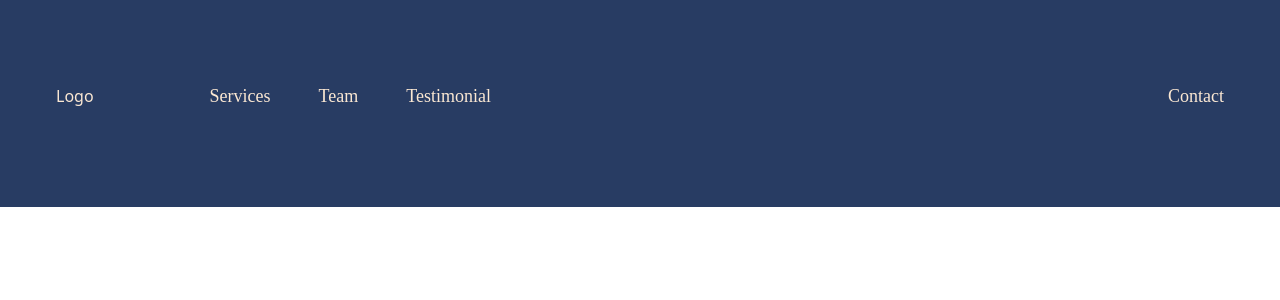
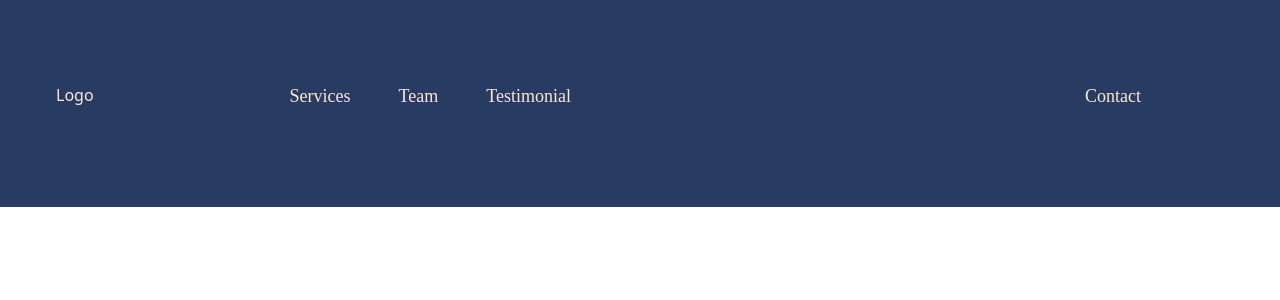
Before and after one commit to rookiexyz/figmaSite, a React (Create React App) app: page / in a window 1280 px wide. Shown: the top 300 px of the page. Built offline with nearby package versions, Linux system fonts and the light colour scheme.

Commit message:
install react icons

```diff
--- a/package.json
+++ b/package.json
@@ -8,6 +8,7 @@
     "@testing-library/user-event": "^13.5.0",
     "react": "^18.2.0",
     "react-dom": "^18.2.0",
+    "react-icons": "^4.8.0",
     "react-scripts": "5.0.1",
     "web-vitals": "^2.1.4"
   },
--- a/src/component/Navbar.jsx
+++ b/src/component/Navbar.jsx
@@ -1,17 +1,28 @@
-import React from 'react'
+import React, { useState } from 'react'
+import {FaBars, FaTimes} from 'react-icons/fa'
 
 
 const Navbar = () => {
+
+  const [click, setClick] = useState(false)
+
+  const handleClick = () => {
+    setClick(!click)
+  }
+
   return (
-    <div className='container lg:mx-auto flex justify-between lg:pt-[83px] pt-[50px] lg:pb-[97px] pb-[50px]'>
-      <div>
+    <div className='container mx-auto flex justify-between lg:pt-[83px] pt-[50px] lg:pb-[97px] pb-[50px]'>
+      <div className='w-[20%]'>
         <a href="/" className='mr-[116px]'>Logo</a>
-        <a href="/" className='menu-style capitalize hover:text-site-red transition-all'>Services</a>
-        <a href="/" className='menu-style capitalize mx-[48px] hover:text-site-red transition-all'>Team</a>
-        <a href="/" className='menu-style capitalize hover:text-site-red transition-all'>Testimonial</a>
       </div>
-      <div>
-        <a href="/" className='menu-style hover:text-site-red transition-all'>Contact</a>
+      <div className='w-[80%]'>
+        <a href="/" className='menu-style hover:text-site-red transition-all'>Services</a>
+        <a href="/" className='menu-style mx-[48px] hover:text-site-red transition-all'>Team</a>
+        <a href="/" className='menu-style hover:text-site-red transition-all'>Testimonial</a>
+        <a href="/" className='menu-style ml-[55%] hover:text-site-red transition-all'>Contact</a>
+      </div>
+      <div className='hidden' onClick={handleClick}>
+        {click ? (<FaTimes size={30} style={{color: '#f8f8f8'}}/>) : (<FaBars size={30} style={{color: '#f8f8f8'}}/>)}
       </div>
     </div>
   )
```
Also changed, not shown: 1 other file (tests, documents, lock files or other folders).
